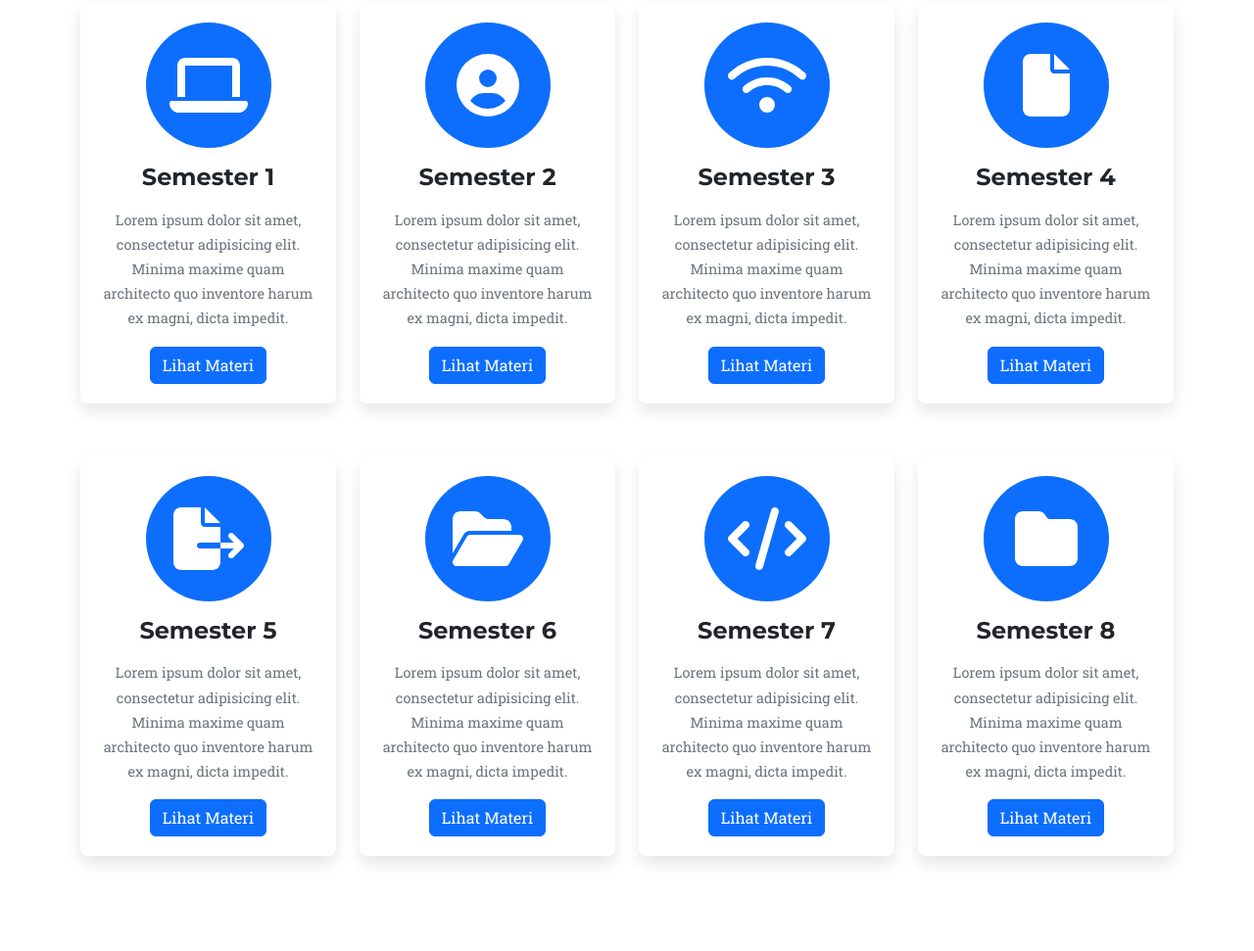
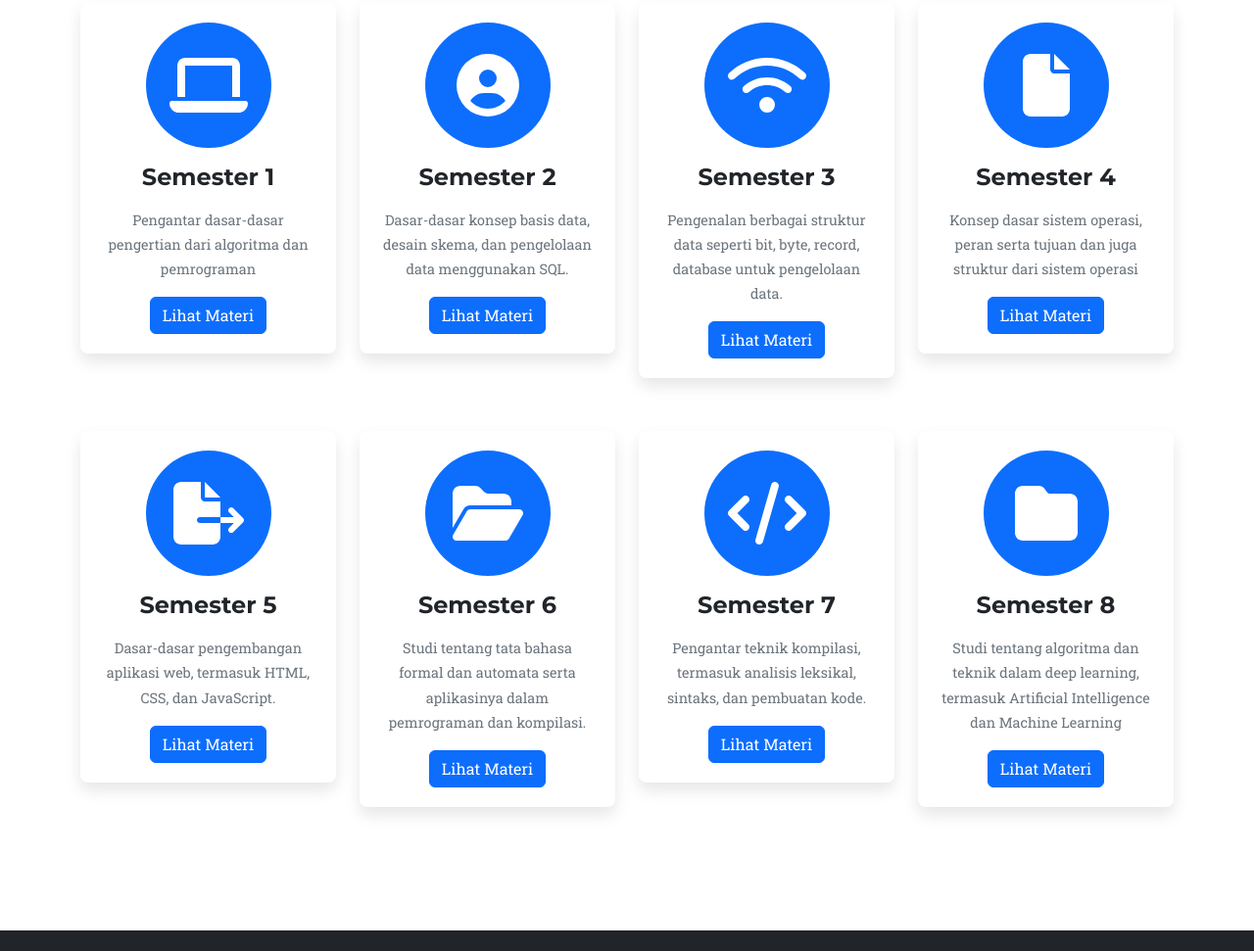
Before and after one commit to gillpann/matkul-ug, a plain HTML site: page index.html in a window 1280 px wide. Shown: the part 2730-3701 px from the top of the page at 98% size. Drawn offline with nearby package versions, Linux system fonts and the light colour scheme.

Commit message:
update penjelasan tiap semester

```diff
--- a/index.html
+++ b/index.html
@@ -114,7 +114,7 @@
                             <i class="fas fa-laptop fa-stack-1x fa-inverse"></i>
                         </span>
                         <h4 class="my-3">Semester 1</h4>
-                        <p class="text-muted">Lorem ipsum dolor sit amet, consectetur adipisicing elit. Minima maxime quam architecto quo inventore harum ex magni, dicta impedit.</p>
+                        <p class="text-muted">Pengantar dasar-dasar pengertian dari algoritma dan pemrograman</p>
                         <a href="semester1.html" class="btn btn-primary lihatMateriBtn">Lihat Materi</a>
                         </div>
                     </div>
@@ -125,7 +125,7 @@
                             <i class="fas fa-circle-user fa-stack-1x fa-inverse"></i>
                         </span>
                         <h4 class="my-3">Semester 2</h4>
-                        <p class="text-muted">Lorem ipsum dolor sit amet, consectetur adipisicing elit. Minima maxime quam architecto quo inventore harum ex magni, dicta impedit.</p>
+                        <p class="text-muted">Dasar-dasar konsep basis data, desain skema, dan pengelolaan data menggunakan SQL.</p>
                         <a href="semester2.html" class="btn btn-primary lihatMateriBtn">Lihat Materi</a>
                         </div>
                     </div>
@@ -136,7 +136,7 @@
                             <i class="fas fa-wifi fa-stack-1x fa-inverse"></i>
                         </span>
                         <h4 class="my-3">Semester 3</h4>
-                        <p class="text-muted">Lorem ipsum dolor sit amet, consectetur adipisicing elit. Minima maxime quam architecto quo inventore harum ex magni, dicta impedit.</p>
+                        <p class="text-muted">Pengenalan berbagai struktur data seperti bit, byte, record, database untuk pengelolaan data.</p>
                         <a href="semester3.html" class="btn btn-primary lihatMateriBtn">Lihat Materi</a>
                         </div>
                     </div>
@@ -147,7 +147,7 @@
                             <i class="fas fa-file fa-stack-1x fa-inverse"></i>
                         </span>
                         <h4 class="my-3">Semester 4</h4>
-                        <p class="text-muted">Lorem ipsum dolor sit amet, consectetur adipisicing elit. Minima maxime quam architecto quo inventore harum ex magni, dicta impedit.</p>
+                        <p class="text-muted">Konsep dasar sistem operasi, peran serta tujuan dan juga struktur dari sistem operasi</p>
                         <a href="semester4.html" class="btn btn-primary lihatMateriBtn">Lihat Materi</a>
                         </div>
                     </div>
@@ -158,7 +158,7 @@
                             <i class="fas fa-file-export fa-stack-1x fa-inverse"></i>
                         </span>
                         <h4 class="my-3">Semester 5</h4>
-                        <p class="text-muted">Lorem ipsum dolor sit amet, consectetur adipisicing elit. Minima maxime quam architecto quo inventore harum ex magni, dicta impedit.</p>
+                        <p class="text-muted">Dasar-dasar pengembangan aplikasi web, termasuk HTML, CSS, dan JavaScript.</p>
                         <a href="semester5.html" class="btn btn-primary lihatMateriBtn">Lihat Materi</a>
                         </div>
                     </div>
@@ -169,7 +169,7 @@
                             <i class="fas fa-folder-open fa-stack-1x fa-inverse"></i>
                         </span>
                         <h4 class="my-3">Semester 6</h4>
-                        <p class="text-muted">Lorem ipsum dolor sit amet, consectetur adipisicing elit. Minima maxime quam architecto quo inventore harum ex magni, dicta impedit.</p>
+                        <p class="text-muted">Studi tentang tata bahasa formal dan automata serta aplikasinya dalam pemrograman dan kompilasi.</p>
                         <a href="semester6.html" class="btn btn-primary lihatMateriBtn">Lihat Materi</a>
                         </div>
                     </div>
@@ -180,7 +180,7 @@
                             <i class="fas fa-code fa-stack-1x fa-inverse"></i>
                         </span>
                         <h4 class="my-3">Semester 7</h4>
-                        <p class="text-muted">Lorem ipsum dolor sit amet, consectetur adipisicing elit. Minima maxime quam architecto quo inventore harum ex magni, dicta impedit.</p>
+                        <p class="text-muted">Pengantar teknik kompilasi, termasuk analisis leksikal, sintaks, dan pembuatan kode.</p>
                         <a href="semester7.html" class="btn btn-primary lihatMateriBtn">Lihat Materi</a>
                         </div>
                     </div>
@@ -191,7 +191,7 @@
                             <i class="fas fa-folder fa-stack-1x fa-inverse"></i>
                         </span>
                         <h4 class="my-3">Semester 8</h4>
-                        <p class="text-muted">Lorem ipsum dolor sit amet, consectetur adipisicing elit. Minima maxime quam architecto quo inventore harum ex magni, dicta impedit.</p>
+                        <p class="text-muted">Studi tentang algoritma dan teknik dalam deep learning, termasuk Artificial Intelligence dan Machine Learning</p>
                         <a href="semester8.html" class="btn btn-primary lihatMateriBtn">Lihat Materi</a>
                         </div>
                     </div>
```
